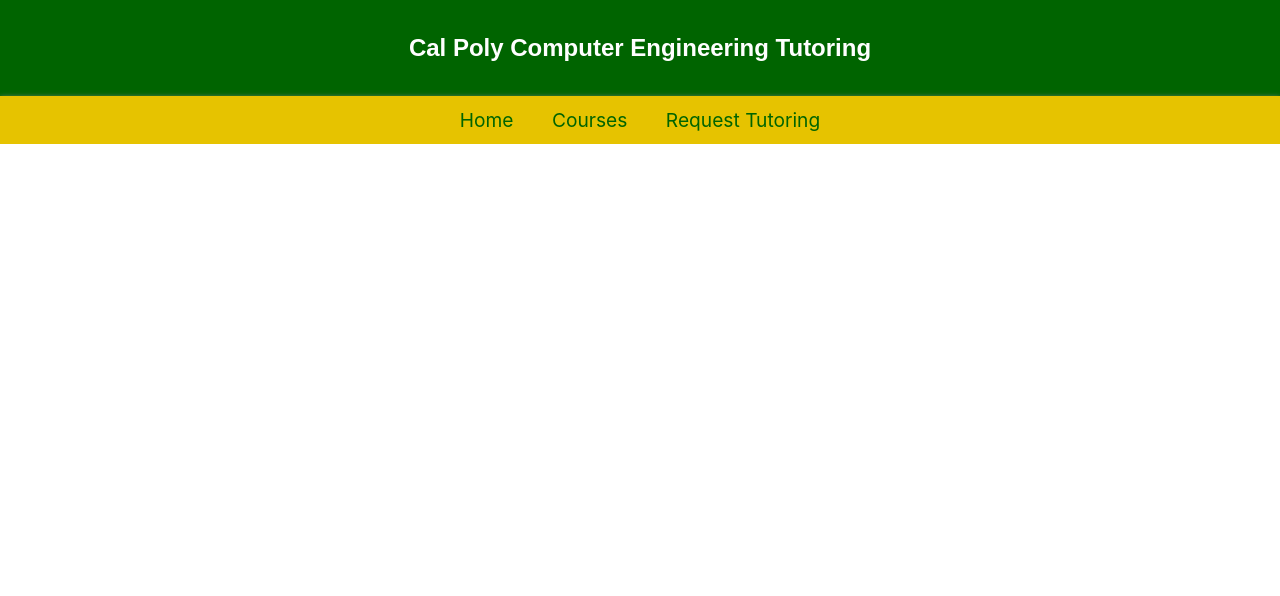
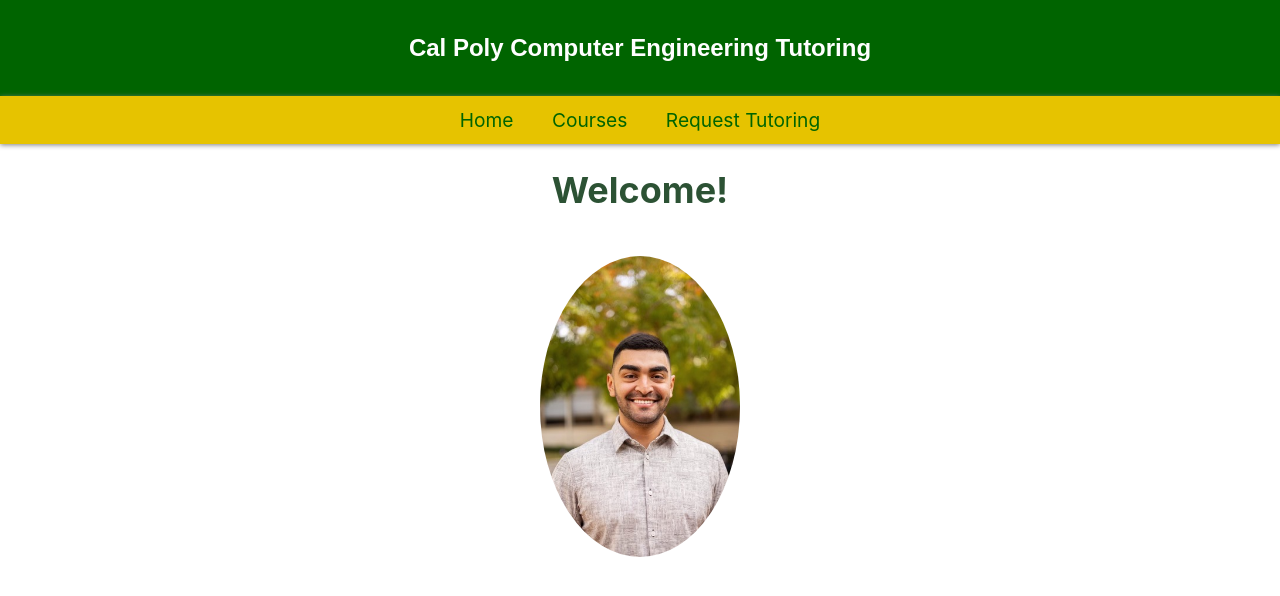
Before and after one commit to renatocuriel/TutoringWebsite, a React (Create React App) app: page / in a window 1280 px wide. Shown: the top 596 px of the page. Built offline with nearby package versions, Linux system fonts and the light colour scheme.

Commit message:
added pic. Changed favico

```diff
--- a/public/index.html
+++ b/public/index.html
@@ -2,7 +2,7 @@
 <html lang="en">
   <head>
     <meta charset="utf-8" />
-    <link rel="icon" href="%PUBLIC_URL%/favicon.ico" />
+    <link rel="icon" href="%PUBLIC_URL%/cpeTransfer.ico" />
     <meta name="viewport" content="width=device-width, initial-scale=1" />
     <meta name="theme-color" content="#000000" />
     <meta
--- a/src/pages/Home.tsx
+++ b/src/pages/Home.tsx
@@ -4,7 +4,14 @@
 const Home: React.FC = () => {
   return (
     <div style={styles.container}>
-
+      <div style={styles.heroSection}>
+        <h1 style={styles.heroText}>Welcome!</h1>
+        <img
+          src="/headshot.jpeg"
+          alt="headshot"
+          style={styles.heroImage}
+        />
+      </div>
 
     </div>
   );
@@ -13,11 +20,11 @@
 const styles = {
   container: {
     backgroundColor: '#FFFFFF', // White background
-    padding: '20px',
+    padding: '0px',
   },
   heroSection: {
-    textAlign: 'center',
-    padding: '50px 0',
+    textAlign: 'center' as 'center',
+    padding: '0px 0',
   },
   heroText: {
     color: '#2C5234', // Dark green color
```
Also changed, not shown: public/headshot.jpeg (added), 1 other file (tests, documents, lock files or other folders).
